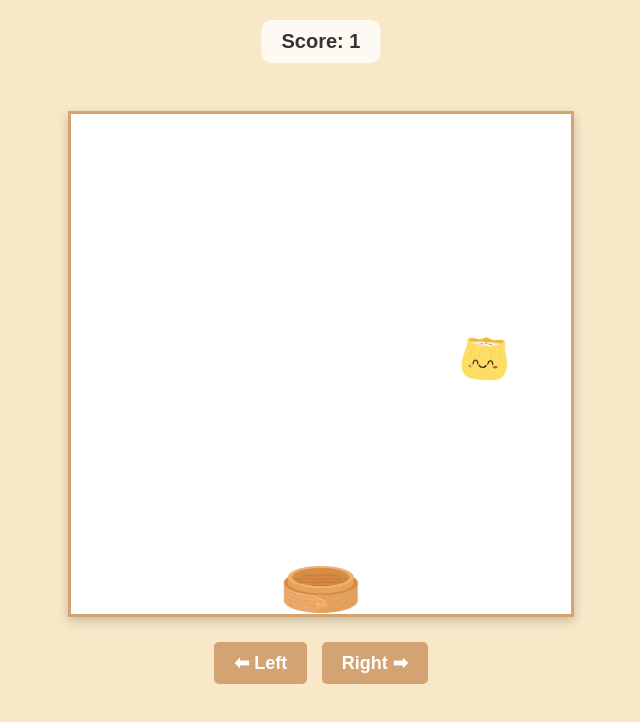
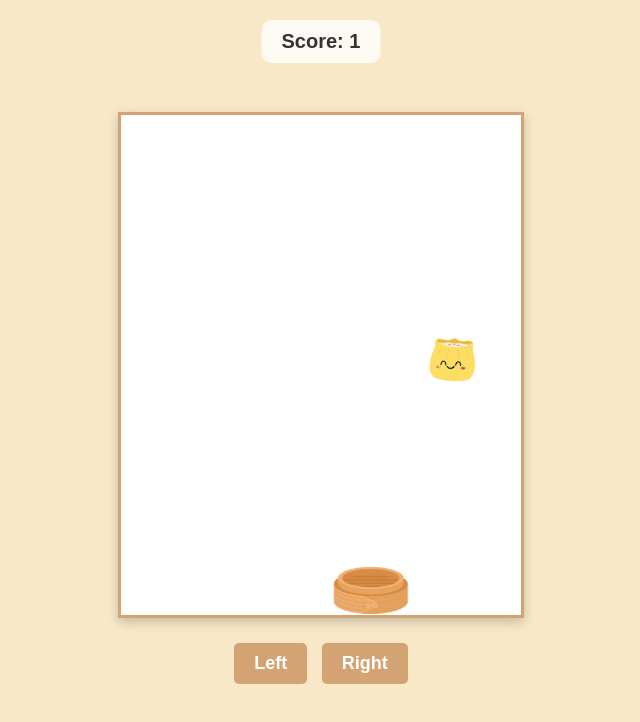
Before and after one commit to candicekkk/Siu-Mai, a plain HTML site: page index.html in a window 1280 px wide. Both pictures are taken after a click on the button "Start Game". Shown: the whole page, without its empty margins (319-959 px from the left). Drawn offline with Linux system fonts and the light colour scheme.

Commit message:
Adjust size

```diff
--- a/game.js
+++ b/game.js
@@ -7,7 +7,7 @@ const controls = document.querySelector(".controls");
 let missedCount = 0;
 let gameOver = false;
 
-canvas.width = 500;
+canvas.width = 400;
 canvas.height = 500;
 
 const player = {
--- a/index.html
+++ b/index.html
@@ -17,8 +17,8 @@
     <canvas id="gameCanvas"></canvas>
 
     <div class="controls">
-        <button id="leftBtn">⬅ Left</button>
-        <button id="rightBtn">Right ➡</button>
+        <button id="leftBtn"> Left</button>
+        <button id="rightBtn">Right </button>
     </div>
     <script src="game.js"></script>
 </body>
```
